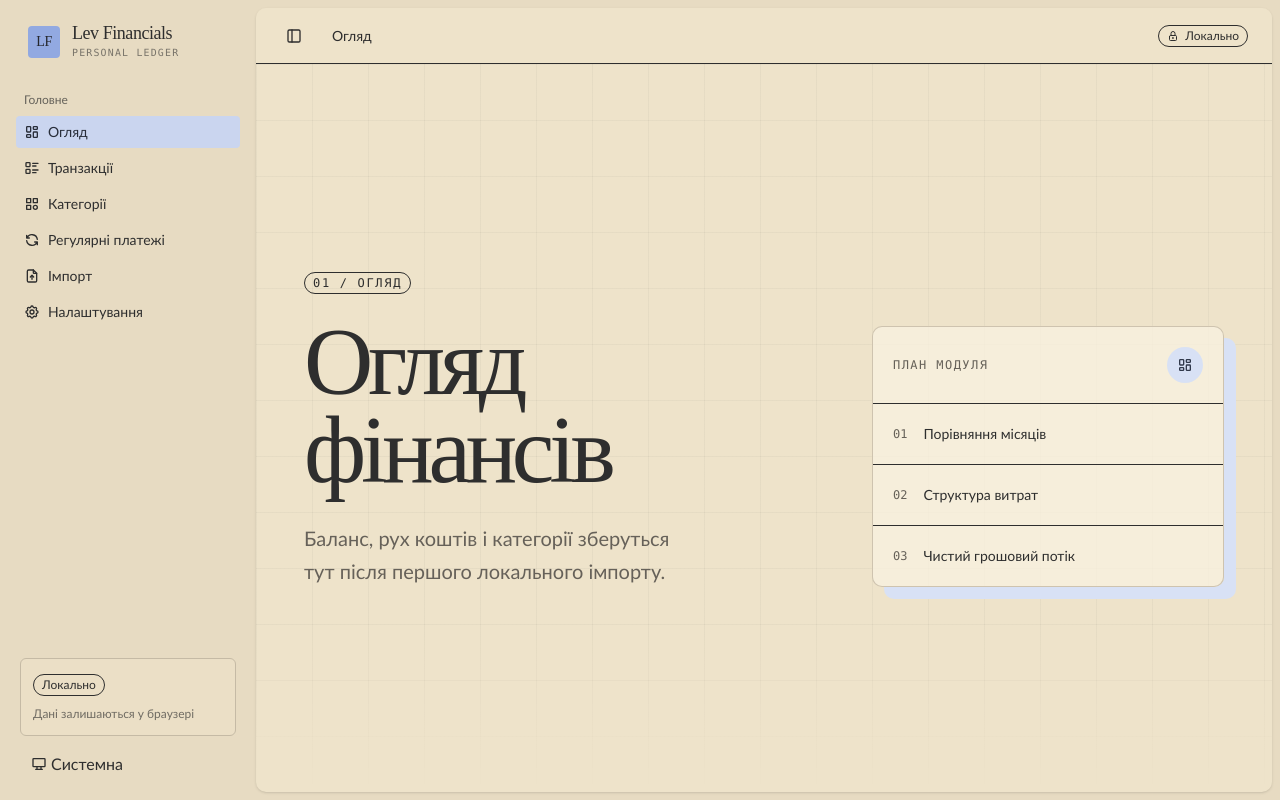
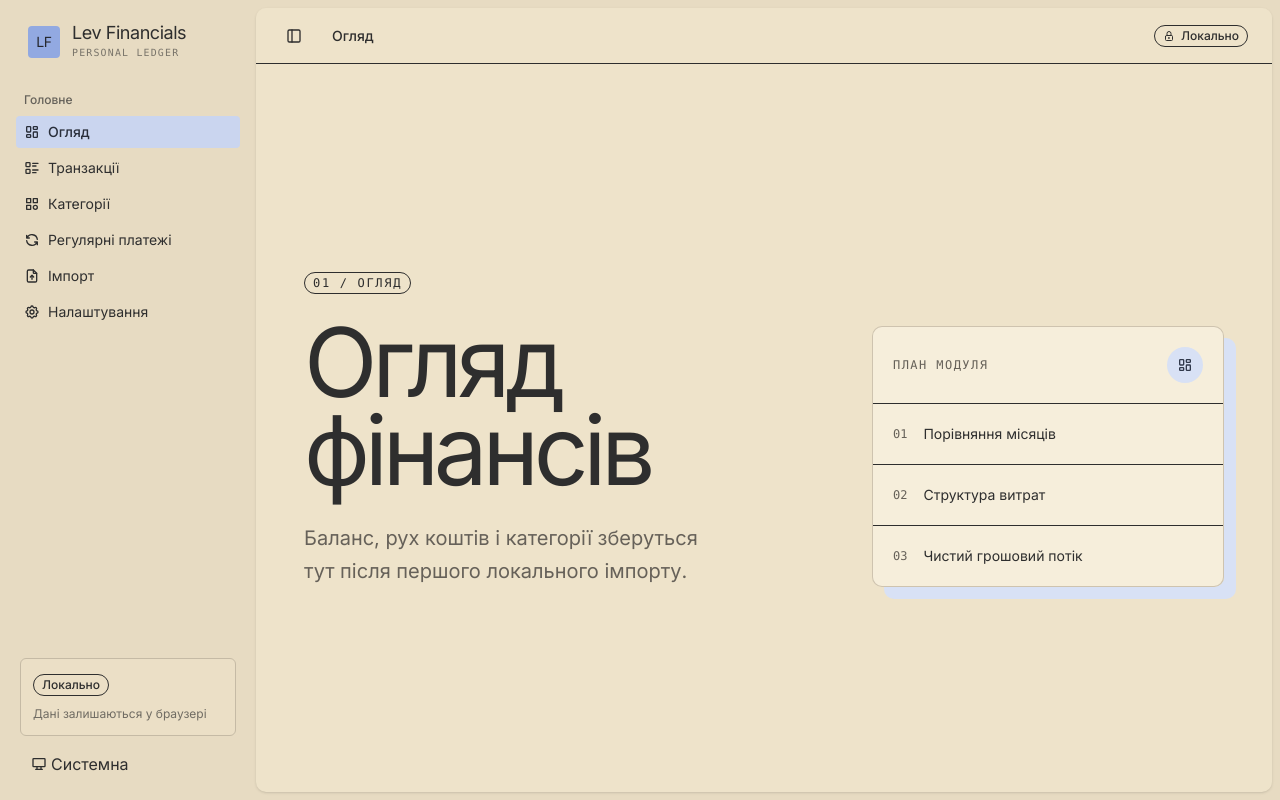
Before and after one commit to sudo-Lev/lev-financials, a React (Vite) app: page / in a window 1280 px wide. Built offline with nearby package versions, Linux system fonts and the light colour scheme.

Commit message:
style(theme): simplify typography and background

```diff
--- a/package.json
+++ b/package.json
@@ -18,6 +18,7 @@
   },
   "dependencies": {
     "@base-ui/react": "^1.7.0",
+    "@fontsource-variable/inter": "^5.3.0",
     "@radix-ui/react-dialog": "^1.1.23",
     "@radix-ui/react-select": "^2.3.7",
     "@radix-ui/react-slot": "^1.3.3",
--- a/src/index.css
+++ b/src/index.css
@@ -1,3 +1,4 @@
+@import "@fontsource-variable/inter";
 @import "tailwindcss";
 @import "tw-animate-css";
 
@@ -52,8 +53,8 @@
 }
 
 :root {
-  --app-font-display: "Iowan Old Style", "Baskerville", "Times New Roman", serif;
-  --app-font-sans: "Avenir Next", "Gill Sans", "Trebuchet MS", sans-serif;
+  --app-font-display: "Inter Variable", "Inter", sans-serif;
+  --app-font-sans: "Inter Variable", "Inter", sans-serif;
   --app-font-mono: "Berkeley Mono", "SFMono-Regular", Consolas, monospace;
 
   --background: #eee3ca;
@@ -159,18 +160,6 @@ body {
     color 180ms ease;
 }
 
-.app-surface {
-  background-image:
-    linear-gradient(color-mix(in oklab, var(--foreground) 4%, transparent) 1px, transparent 1px),
-    linear-gradient(
-      90deg,
-      color-mix(in oklab, var(--foreground) 4%, transparent) 1px,
-      transparent 1px
-    );
-  background-size: 3.5rem 3.5rem;
-  mask-image: linear-gradient(to bottom, black 78%, transparent);
-}
-
 button,
 input,
 textarea,
```
Also changed, not shown: 2 other files (tests, documents, lock files or other folders).
